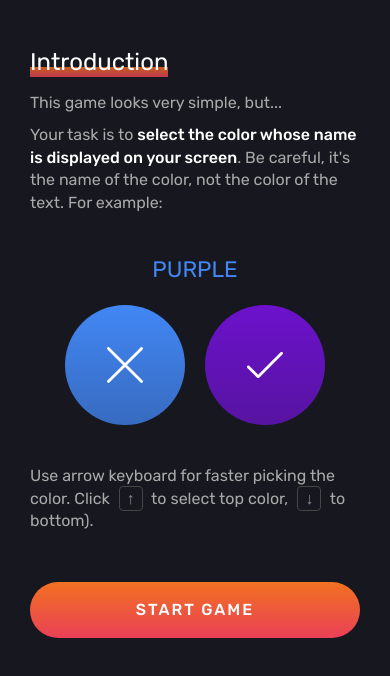
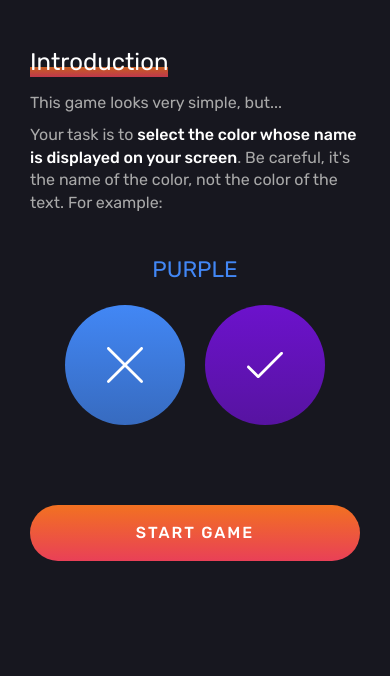
Before and after one commit to kstawinski/pickcolor.fun, a Vue app: page / in a window 390 px wide. Shown: the top 676 px of the page. Built offline with nearby package versions, Linux system fonts and the light colour scheme.

Commit message:
Hide information about arrow navigation on mobile devices

```diff
--- a/src/views/About.vue
+++ b/src/views/About.vue
@@ -196,4 +196,15 @@ export default {
       }
   }
 }
+
+// Laptop
+@media (max-width: 900px) {
+  .about {
+    &_paragraph {
+      &--info {
+        display: none;
+      }
+    }
+  }
+}
 </style>
```
